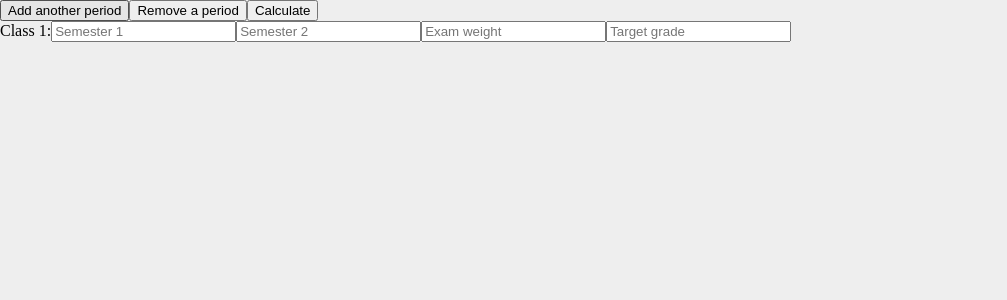
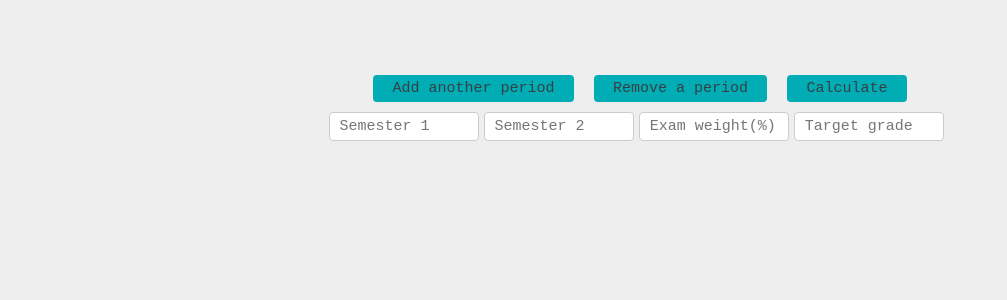
Before and after one commit to zfalstic/grade-calculator-v2, a React (Create React App) app: page /grade-calculator-v2/final in a window 1280 px wide. Shown: the top 300 px of the page, without its empty margins (0-1007 px from the left). Built offline with nearby package versions, Linux system fonts and the light colour scheme.

Commit message:
LOT of better things

```diff
--- a/src/pages/Final.css
+++ b/src/pages/Final.css
@@ -0,0 +1,65 @@
+.controls {
+  margin-top: 75px;
+
+  display: flex;
+  flex-direction: row;
+  justify-content: center;
+  gap: min(20px, 2vw);
+}
+
+.controls__button {
+  padding: min(5px, 1vw) min(20px, 1.5vw);
+
+  font-family: monospace;
+  font-size: min(15px, 2vw);
+
+  background-color: #00ADB5;
+  color: #393E46;
+
+  border: none;
+  border-radius: 4px;
+  cursor: pointer;
+}
+
+
+
+.form {
+  margin-top: 10px;
+
+  display: flex;
+  flex-direction: column;
+  align-items: center;
+  gap: 5px;
+
+  font-family: monospace;
+  font-size: min(15px, 2vw);
+}
+
+.form__label {
+  display: flex;
+  flex-direction: row;
+  justify-content: center;
+  align-items: center;
+
+  gap: 0.4vw;
+}
+
+.form__input {
+  width: min(150px, 20vw);
+  padding: min(5px, 0.5vw) min(10px, 1vw);
+
+  font-family: inherit;
+  font-size: min(15px, 2vw);
+
+  display: inline-block;
+
+  border: 1px solid #CCC;
+  border-radius: 4px;
+
+  box-sizing: border-box;
+}
+
+.form__result {
+  margin-left: 0.2vw;
+  display: inline;
+}
--- a/src/pages/Final.tsx
+++ b/src/pages/Final.tsx
@@ -37,7 +37,7 @@ export default function Final() {
 
     data[index][eventName] = inputValue;
 
-    console.log(data);
+    //console.log(data);
     setInputFields(data);
   }
 
@@ -103,6 +103,8 @@ export default function Final() {
 
       if(!isNaN(+curr.examWeight) && curr.examWeight.charAt(0) === '0' && curr.examWeight.charAt(1) === '.') {
         currNum.examWeight = parseFloat(curr.examWeight);
+      } else if(!isNaN(+curr.examWeight) && curr.examWeight.charAt(0) === '.') {
+        currNum.examWeight = parseFloat(curr.examWeight);
       } else if(!isNaN(+curr.examWeight)) {
         currNum.examWeight = parseFloat(curr.examWeight) / 100;
       } else if(curr.examWeight.charAt(curr.examWeight.length - 1) === '%' && curr.examWeight.substring(0, curr.examWeight.length - 1)) {
@@ -125,7 +127,7 @@ export default function Final() {
       const n = calculateFinal(currNum);
       currResults[i] = (Math.round(n * 100) / 100).toString();
 
-      console.log(currResults[i]);
+      //console.log(currResults[i]);
     }
 
     setResults(currResults);
@@ -146,27 +148,26 @@ export default function Final() {
 
     parseFields();
 
-    console.log(inputFields);
+    //console.log(inputFields);
   }
 
   return (
-    <div className='Grades'>
-      <div className='Buttons'>
-        <button onClick={addField}>Add another period</button>
-        <button onClick={removeField}>Remove a period</button>
-        <button onClick={submit}>Calculate</button>
+    <div className='final'>
+      <div className='controls'>
+        <button className='controls__button' onClick={addField}>Add another period</button>
+        <button className='controls__button' onClick={removeField}>Remove a period</button>
+        <button className='controls__button' onClick={submit}>Calculate</button>
       </div>
-      <form onSubmit={submit}>
+      <form className='form' onSubmit={submit}>
         {inputFields.map((input, index) => {
           return (
-            <div key={index + 1}>
-              <label>
-                Class {index + 1}:
-                <input type='text' name='sem1Grade' placeholder='Semester 1' value={input.sem1Grade} onChange={event => handleFormChange(index, event)} />
-                <input type='text' name='sem2Grade' placeholder='Semester 2' value={input.sem2Grade} onChange={event => handleFormChange(index, event)} />
-                <input type='text' name='examWeight' placeholder='Exam weight' value={input.examWeight} onChange={event => handleFormChange(index, event)} />
-                <input type='text' name='targetGrade' placeholder='Target grade' value={input.targetGrade} onChange={event => handleFormChange(index, event)} />
-                <b className='result'>{results[index]}</b>
+            <div className='form__entry' key={index + 1}>
+              <label className='form__label'>
+                <input className='form__input' type='text' name='sem1Grade' placeholder='Semester 1' value={input.sem1Grade} onChange={event => handleFormChange(index, event)} />
+                <input className='form__input' type='text' name='sem2Grade' placeholder='Semester 2' value={input.sem2Grade} onChange={event => handleFormChange(index, event)} />
+                <input className='form__input' type='text' name='examWeight' placeholder='Exam weight(%)' value={input.examWeight} onChange={event => handleFormChange(index, event)} />
+                <input className='form__input' type='text' name='targetGrade' placeholder='Target grade' value={input.targetGrade} onChange={event => handleFormChange(index, event)} />
+                <b className='form__result'>{results[index]}</b>
               </label>
             </div>
           )
--- a/src/pages/Home.css
+++ b/src/pages/Home.css
@@ -1,13 +1,13 @@
+/* .home {
+
+} */
+
 .welcome {
   margin-top: 10vw;
-  margin-left: 10vw;
-  margin-right: 10vw;
 
   display:flex;
   flex-direction: column;
   align-items: center;
-
-  width: 80%;
 }
 
 .welcome__text {
@@ -80,3 +80,17 @@
   border-radius: 4px;
   cursor: pointer;
 }
+
+
+.trademark {
+  display: flex;
+  justify-content: center;
+  align-items: center;
+
+  margin-top: 20vw;
+}
+
+.trademark__text {
+  font-family: monospace;
+  font-size: min(10px, 1vw);
+}
--- a/src/pages/Home.tsx
+++ b/src/pages/Home.tsx
@@ -5,7 +5,7 @@ import './Home.css'
 
 export default function Home() {
   return (
-    <div>
+    <div className='home'>
       <div className='welcome'>
         <p className='welcome__text welcome__text--big welcome__text--black'>Welcome to <em>this</em> grade calculator</p>
         <p className='welcome__text welcome__text--small welcome__text--gray'>I really don't know why I made this</p>
@@ -20,6 +20,11 @@ export default function Home() {
           <Link to='/grade-calculator-v2/final'><button className='navigation__button'>Final Calculator</button></Link>
         </div>
       </div>
+      <div className='trademark'>
+        <div className='trademark__text'>
+          <p>made by @zfalstic</p>
+        </div>
+      </div>
     </div>
   );
 }
```
